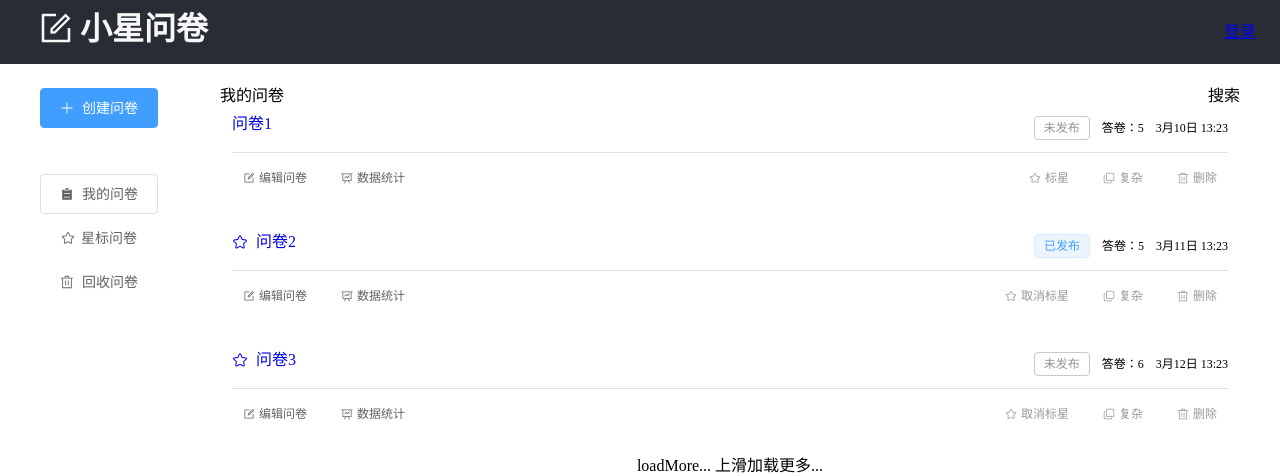
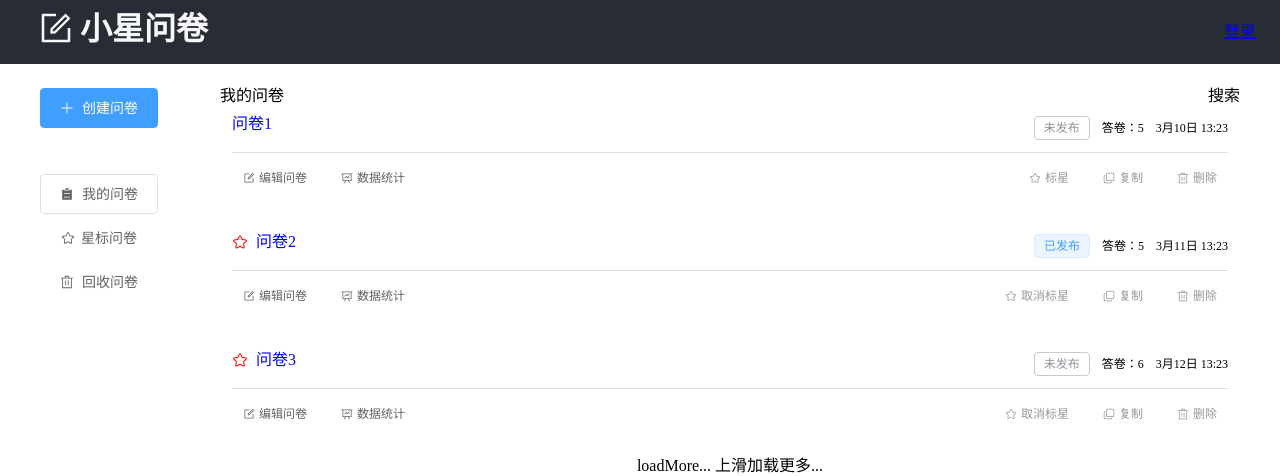
Before and after one commit to xing-6464/v-questionnaire-star, a Vue app: page /manage/list in a window 1280 px wide. Shown: the top 476 px of the page. Built offline with nearby package versions, Linux system fonts and the light colour scheme.

Commit message:
chore: 使用element的MessageBox功能-展示AntD的交互能力

```diff
--- a/components.d.ts
+++ b/components.d.ts
@@ -13,6 +13,7 @@ declare module 'vue' {
     ElHeader: typeof import('element-plus/es')['ElHeader']
     ElIcon: typeof import('element-plus/es')['ElIcon']
     ElMain: typeof import('element-plus/es')['ElMain']
+    ElPopconfirm: typeof import('element-plus/es')['ElPopconfirm']
     ElSpace: typeof import('element-plus/es')['ElSpace']
     ElTag: typeof import('element-plus/es')['ElTag']
     Logo: typeof import('./src/components/Logo.vue')['default']
--- a/src/components/QuestionCard.vue
+++ b/src/components/QuestionCard.vue
@@ -4,7 +4,7 @@
       <div class="left">
         <router-link :to="isPublished ? `/question/stat/${_id}` : `/question/edit/${_id}`">
           <el-space>
-            <el-icon v-if="isStar">
+            <el-icon v-if="isStar" color="red">
               <Star />
             </el-icon>
             {{ title }}
@@ -44,8 +44,18 @@
         <el-button :icon="Star" text size="small">
           {{ isStar ? '取消标星' : '标星' }}
         </el-button>
-        <el-button :icon="CopyDocument" text size="small">复杂</el-button>
-        <el-button :icon="Delete" text size="small">删除</el-button>
+        <el-popconfirm
+          title="确定复制该问卷？"
+          confirm-button-text="确定"
+          cancel-button-text="取消"
+          width="160px"
+          @confirm="duplicate"
+        >
+          <template #reference>
+            <el-button :icon="CopyDocument" text size="small">复制</el-button>
+          </template>
+        </el-popconfirm>
+        <el-button :icon="Delete" text size="small" @click="del">删除</el-button>
       </div>
     </div>
   </div>
@@ -54,6 +64,7 @@
 <script setup lang="ts">
 import { useRouter } from 'vue-router'
 import { Edit, DataLine, Star, CopyDocument, Delete } from '@element-plus/icons-vue'
+import { ElMessage, ElMessageBox } from 'element-plus'
 
 type PropsType = {
   _id: string
@@ -63,8 +74,24 @@ type PropsType = {
   answerCount: number
   createdAt: string
 }
-const props = defineProps<PropsType>()
+defineProps<PropsType>()
 const router = useRouter()
+
+function duplicate() {
+  ElMessage.success('复制成功')
+}
+
+function del() {
+  ElMessageBox.confirm('确定删除问卷？', {
+    confirmButtonText: '确定',
+    cancelButtonText: '取消',
+    type: 'warning'
+  })
+    .then(() => {
+      ElMessage.success('删除成功')
+    })
+    .catch(() => {})
+}
 </script>
 
 <style scoped lang="scss">
--- a/src/layouts/MainLayout.vue
+++ b/src/layouts/MainLayout.vue
@@ -38,13 +38,13 @@ import { RouterView } from 'vue-router'
 }
 
 .main {
-  min-height: calc(100vh - 64px - 65px);
+  min-height: calc(100vh - 64px - 67px);
   padding: 0;
 }
 
 .footer {
   text-align: center;
-  height: 65px;
+  height: 67px;
   line-height: 65px;
   background-color: #f7f7f7;
   border-top: 1px solid #e8e8e8;
```
